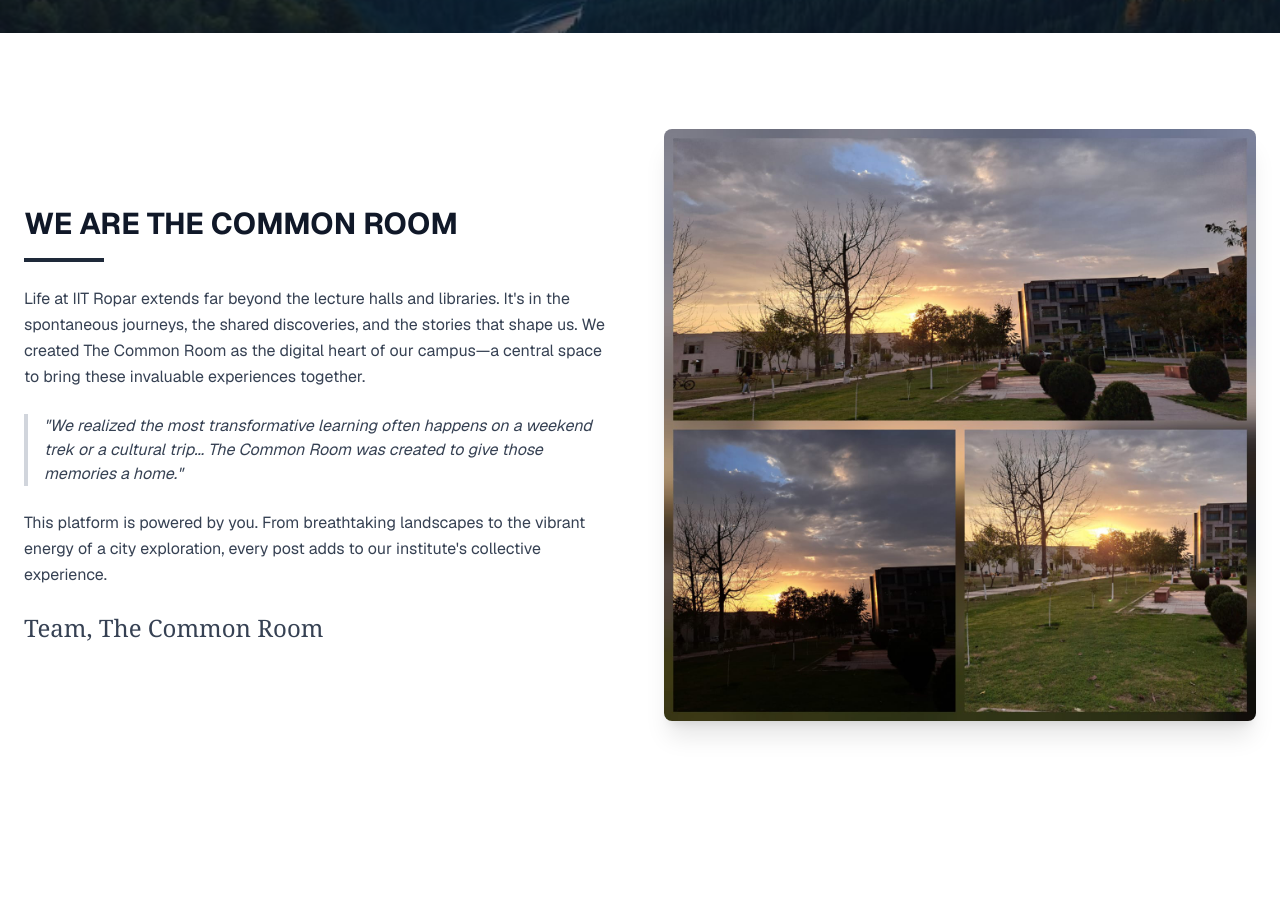
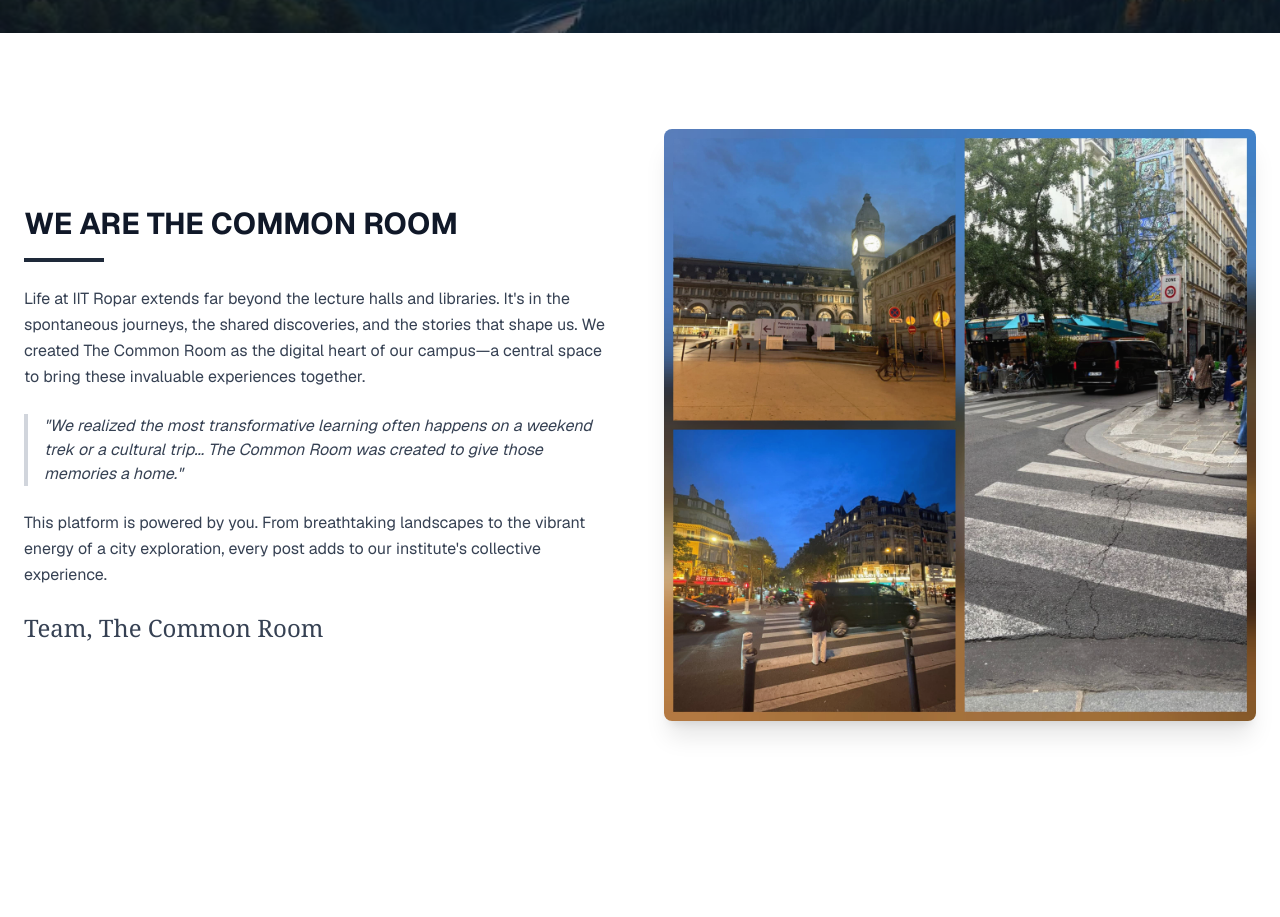
Before and after one commit to adityay65/The_Common_Room, a Next.js app: page /aboutus in a window 1280 px wide. Shown: the part 367-1284 px from the top of the page. Built offline with nearby package versions, Linux system fonts and the light colour scheme.

Commit message:
about us bug fix

```diff
--- a/app/aboutus/page.tsx
+++ b/app/aboutus/page.tsx
@@ -2,22 +2,20 @@
 
 import React, { useState, useEffect } from "react";
 import { useForm, ValidationError } from "@formspree/react";
+import NavbarClient from "@/Components/NavbarClient";
 
 // --- Data Arrays --- //
 const teamMembers = [
   {
     name: "Dhruv Agarwal",
-    role: "Founder & CEO",
     imageUrl: "/images/Dhruv.jpeg",
   },
   {
     name: "Aditi Dabra",
-    role: "Lead Developer",
     imageUrl: "/images/Aditi.jpeg",
   },
   {
     name: "Aditya Yadav",
-    role: "Community Manager",
     imageUrl: "/images/Aditya.jpeg",
   },
 ];
@@ -37,7 +35,7 @@
   useEffect(() => {
     const intervalId = setInterval(() => {
       setCurrentIndex((prevIndex) => (prevIndex + 1) % images.length);
-    }, 3000);
+    }, 3000); // Image changes every 3 seconds
     return () => clearInterval(intervalId);
   }, [images.length]);
 
@@ -53,8 +51,8 @@
             Life at IIT Ropar extends far beyond the lecture halls and
             libraries. It&apos;s in the spontaneous journeys, the shared
             discoveries, and the stories that shape us. We created The Common
-            Room as the digital heart of our campus&mdash;a central space to
-            bring these invaluable experiences together.
+            Room as the digital heart of our campus—a central space to bring
+            these invaluable experiences together.
           </p>
           <blockquote className="border-l-4 border-gray-300 pl-4 italic my-6">
             &quot;We realized the most transformative learning often happens on
@@ -68,17 +66,25 @@
           </p>
           <p className="mt-6 font-serif text-2xl">Team, The Common Room</p>
         </div>
-        <div>
+
+        {/* --- CORRECTED IMAGE CONTAINER --- */}
+        <div className="relative w-full aspect-[1/1] rounded-lg shadow-xl">
+          {images.map((src, index) => (
             <img
-            src={images[currentIndex]}
+              key={src} // Use the image source as the key
+              src={src}
               alt="A rotating collection of images from student trips"
-            className="rounded-lg shadow-xl w-full transition-opacity duration-1000 ease-in-out"
-            key={currentIndex}
+              className={`
+                absolute top-0 left-0 w-full h-full object-cover rounded-lg
+                transition-opacity duration-1000 ease-in-out
+                ${index === currentIndex ? "opacity-100" : "opacity-0"}
+              `}
               onError={(e) => {
                 e.currentTarget.src =
                   "https://placehold.co/600x700/E2E8F0/4A5568?text=Image+Not+Found";
               }}
             />
+          ))}
         </div>
       </div>
     </section>
```
Also changed, not shown: app/aboutus/ImageFader.css (deleted, +0 -26 lines), 1 other file (tests, documents, lock files or other folders). Lines whose indentation alone changed are shown as unchanged.
